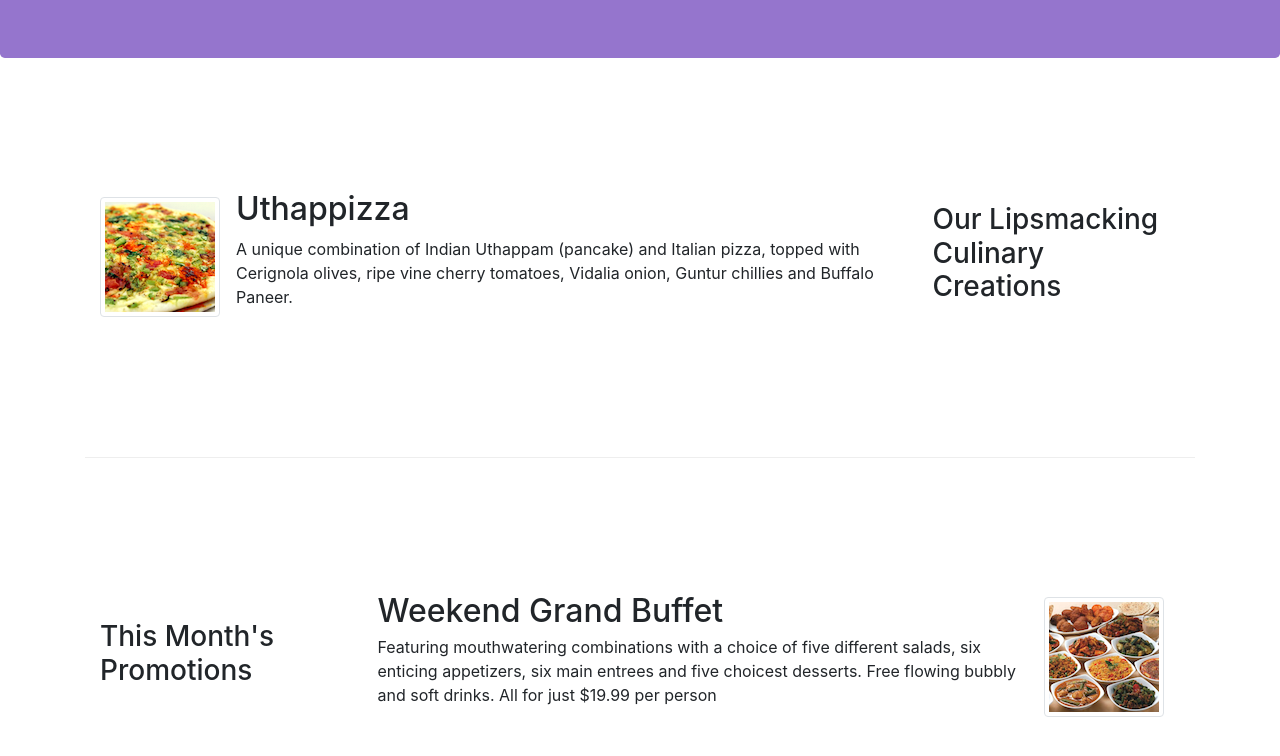
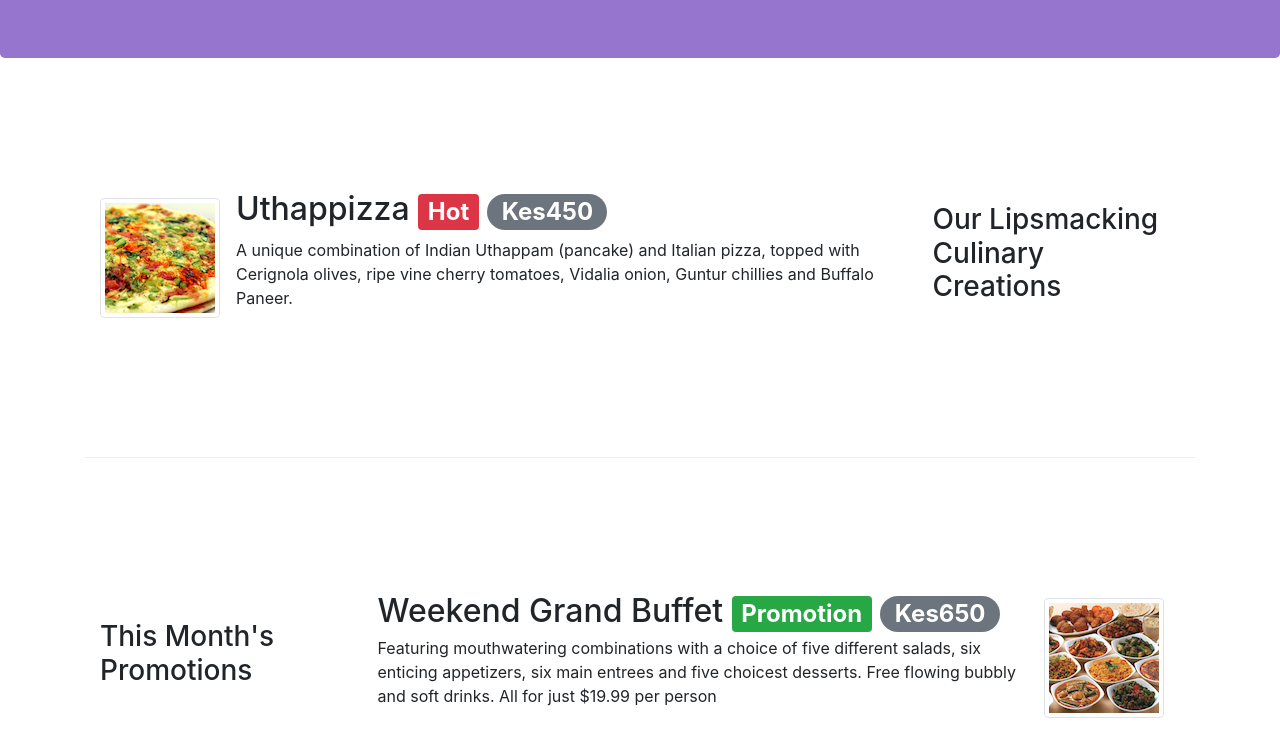
Before and after one commit to Samkiroko/Boostrap_intro, a website: page index.html in a window 1280 px wide. Shown: the part 276-1032 px from the top of the page. Drawn offline with nearby package versions, Linux system fonts and the light colour scheme; files whose address does not match are found by name.

Commit message:
alarting users

```diff
--- a/index.html
+++ b/index.html
@@ -100,7 +100,10 @@
               alt="uthappizza"
             />
             <div class="media-body">
-              <h2 class="mt-0">Uthappizza</h2>
+              <h2 class="mt-0">
+                Uthappizza <span class="badge badge-danger">Hot</span>
+                <span class="badge badge-pill badge-secondary">Kes450</span>
+              </h2>
               <p class="d-none d-sm-block">
                 A unique combination of Indian Uthappam (pancake) and Italian
                 pizza, topped with Cerignola olives, ripe vine cherry tomatoes,
@@ -113,12 +116,18 @@
 
       <div class="row row-content align-items-center">
         <div class="col-12 col-sm-4 col-md-3">
-          <h3>This Month's Promotions</h3>
+          <h3>
+            This Month's Promotions
+          </h3>
         </div>
         <div class="col col-sm col-md">
           <div class="media">
             <div class="media-body">
-              <h2 class="mt-0 mb-1">Weekend Grand Buffet</h2>
+              <h2 class="mt-0 mb-1">
+                Weekend Grand Buffet
+                <span class="badge badge-success">Promotion</span>
+                <span class="badge badge-pill badge-secondary">Kes650</span>
+              </h2>
               <p class="d-none d-sm-block">
                 Featuring mouthwatering combinations with a choice of five
                 different salads, six enticing appetizers, six main entrees and
```
